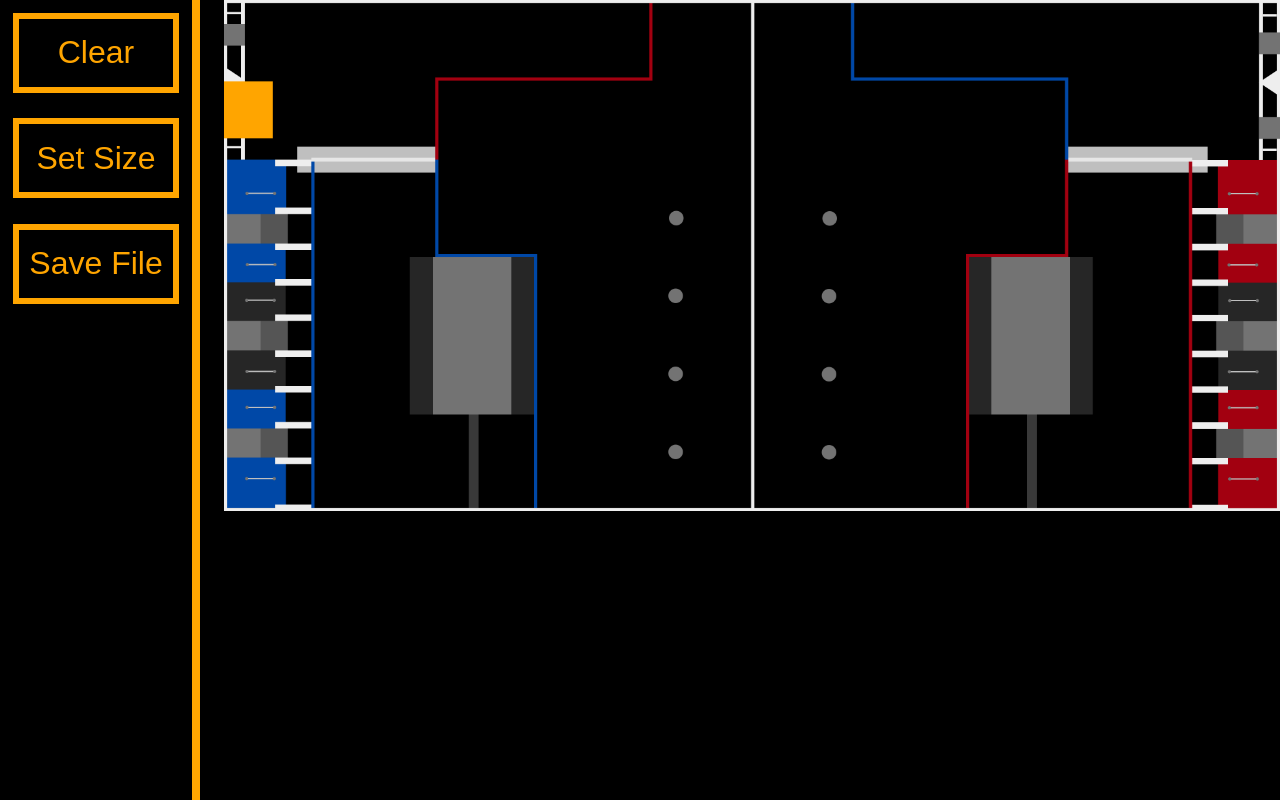
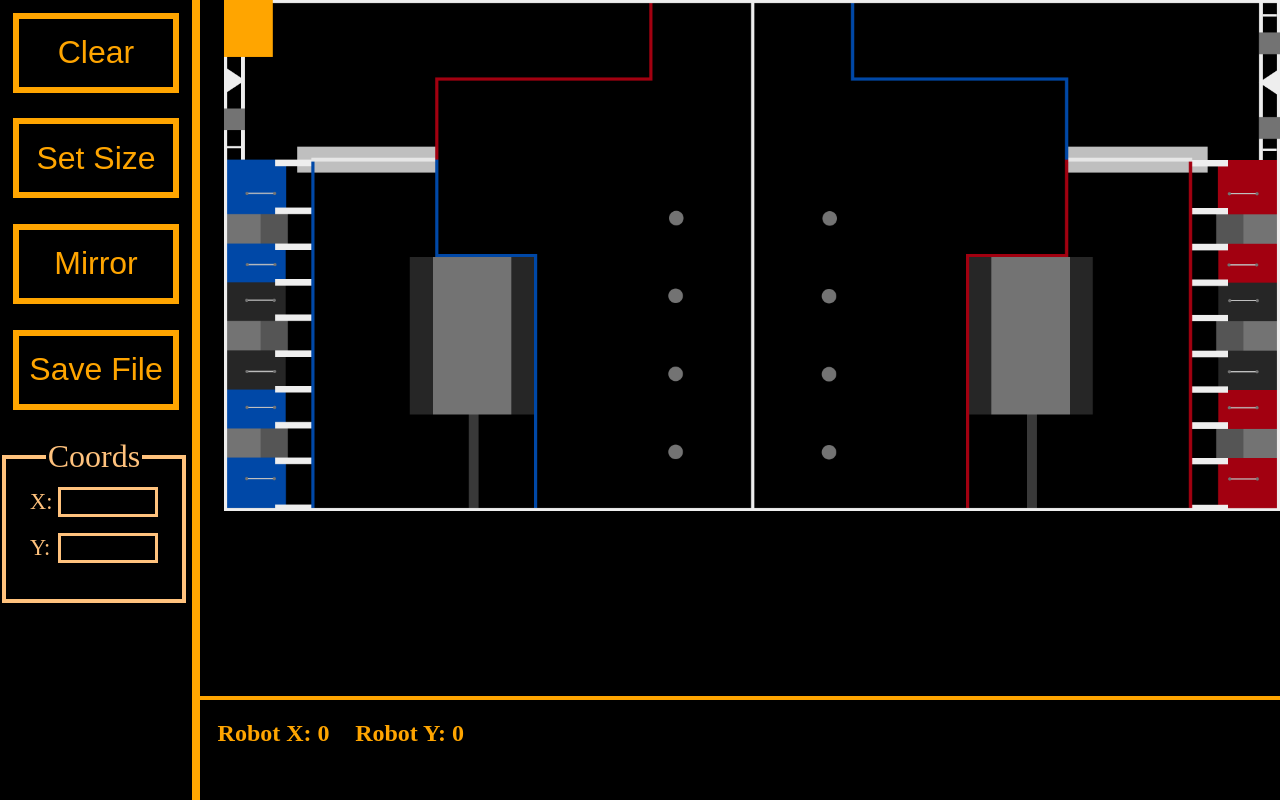
Before and after one commit to NimbleValley/PathStitcher, a plain HTML site: page editor.html in a window 1280 px wide. Drawn offline with Linux system fonts and the light colour scheme.

Commit message:
Robot is now draggable, added manual position setting

```diff
--- a/editor.html
+++ b/editor.html
@@ -11,12 +11,29 @@
 
 <body>
 
-    <canvas id="field-canvas" onmousedown="startDrag(event)"></canvas>
+    <canvas id="field-canvas" onmousedown="startDrag(event)" onmouseup="removeDrag()"></canvas>
 
-    <div class="editor-sidebar">
+    <div id="editor-sidebar">
         <button class="editor-button">Clear</button>
-        <button class="editor-button">Set Size</button>
+        <button class="editor-button" onclick="setRobotSize()">Set Size</button>
+        <button class="editor-button">Mirror</button>
         <button class="editor-button">Save File</button>
+        <fieldset id="coordinate-fieldset">
+            <legend>Coords</legend>
+            <div class="coord-container">
+                <p>X:</p>
+                <input type="text" class="coord-input" id="coord-x-input" onchange="setCoords()">
+            </div>
+            <div class="coord-container">
+                <p>Y:</p>
+                <input type="text" class="coord-input" id="coord-y-input" onchange="setCoords()">
+            </div>
+        </fieldset>
+    </div>
+
+    <div id="editor-bottom-bar">
+        <h2 id="robot-x-text" onclick="navigator.clipboard.writeText(this.innerText.substring(8));">Robot X: </h2>
+        <h2 id="robot-y-text" onclick="navigator.clipboard.writeText(this.innerText.substring(8));">Robot Y: </h2>
     </div>
 
 </body>
--- a/editor.js
+++ b/editor.js
@@ -7,7 +7,15 @@ fieldImage = new Image();
 fieldImage.src = 'field23.png';
 fieldImage.onload = () => setCanvasDimensions();
 
+const robotTextX = document.getElementById("robot-x-text");
+const robotTextY = document.getElementById("robot-y-text");
+
+const coordInputX = document.getElementById("coord-x-input");
+const coordInputY = document.getElementById("coord-y-input");
+
 var SCALE = canvas.width / 649;
+
+var lastActive = "";
 
 var ROBOT = {
     length: 30,
@@ -15,34 +23,99 @@ var ROBOT = {
     startX: 50,
     startY: 50,
     posX: 0,
-    posY: 50
+    posY: 0
+}
+
+if (localStorage.getItem("robot-length") != null && localStorage.getItem("robot-width") != null) {
+    ROBOT.length = localStorage.getItem("robot-length");
+    ROBOT.width = localStorage.getItem("robot-width");
+}
+
+var initialMouse = {
+    x: 0,
+    y: 0
 }
 
 // Window resize
 function setCanvasDimensions() {
     if (window.innerHeight > window.innerWidth) {
         canvas.height = window.innerHeight * 0.825;
-        canvas.height = window.innerHeight * 0.825 / 2.06337;;
+        canvas.height = window.innerHeight * 0.825 / 2.06337;
     } else {
         canvas.height = window.innerWidth * 0.825 / 2.06337;
         canvas.width = window.innerWidth * 0.825;
+        if (window.innerWidth * 0.825 / 2.06337 > window.innerHeight * (0.85)) {
+            canvas.height = window.innerHeight * 0.85;
+            canvas.width = window.innerHeight * (0.85 * 2.06337);
+        }
     }
     SCALE = canvas.width / 649;
     drawCanvas();
 }
 
 function drawCanvas() {
+    ctx.resetTransform();
     ctx.clearRect(0, 0, canvas.width, canvas.height);
     ctx.drawImage(fieldImage, 0, 0, canvas.width, canvas.height);
 
     // Draw robot
     ctx.fillStyle = "orange";
     ctx.fillRect(ROBOT.posX * SCALE, ROBOT.posY * SCALE, ROBOT.length * SCALE, ROBOT.width * SCALE);
+
+    robotTextX.innerText = `Robot X: ${Math.round(ROBOT.posX * 0.0254 * 1000) / 1000}`;
+    robotTextY.innerText = `Robot Y: ${Math.round(ROBOT.posY * 0.0254 * 1000) / 1000}`;
+}
+
+function update() {
+
 }
 
 function startDrag(event) {
-    console.log((window.innerWidth - event.clientX) / canvas.width);
-    ROBOT.posX = 649-(((window.innerWidth - event.clientX) / canvas.width) * 649);
-    ROBOT.posY = (((event.clientY) / canvas.height) * 319);
+    //console.log(Math.abs((event.clientY) / canvas.height * 319 - (ROBOT.posY + (ROBOT.width / 2))));
+
+    // Robot dragged
+    if (Math.abs((window.innerWidth - event.clientX) / canvas.width * 649 - (649 - (ROBOT.posX + (ROBOT.length / 2)))) < ROBOT.length / 2 && Math.abs((event.clientY) / canvas.height * 319 - (ROBOT.posY + (ROBOT.width / 2))) < ROBOT.width / 2) {
+        initialMouse.x = (window.innerWidth - event.clientX) / canvas.width * 649 - (649 - (ROBOT.posX + (ROBOT.length / 2)));
+        initialMouse.y = (event.clientY) / canvas.height * 319 - (ROBOT.posY + (ROBOT.width / 2));
+
+        lastActive = "ROBOT";
+
+        document.onmousemove = doRobotDrag;
+    }
+
     drawCanvas();
 }
+
+function doRobotDrag(event) {
+    ROBOT.posX = 649 - (((window.innerWidth - event.clientX) / canvas.width) * 649) - ROBOT.length / 2 + initialMouse.x;
+    ROBOT.posY = ((((event.clientY) / canvas.height) * 319) - ROBOT.width / 2) - initialMouse.y;
+
+    coordInputX.value = Math.round(ROBOT.posX * 0.0254 * 1000) / 1000;
+    coordInputY.value = Math.round(ROBOT.posY * 0.0254 * 1000) / 1000;
+
+    drawCanvas();
+}
+
+function removeDrag() {
+    document.onmousemove = "";
+}
+
+requestAnimationFrame(update);
+
+function setRobotSize() {
+    ROBOT.length = prompt("What is robot length, or x-value? (inches)");
+    ROBOT.width = prompt("What is robot width, or y-value? (inches)");
+
+    drawCanvas();
+
+    localStorage.setItem("robot-length", ROBOT.length);
+    localStorage.setItem("robot-width", ROBOT.width);
+}
+
+function setCoords() {
+    if (lastActive == "ROBOT") {
+        ROBOT.posX = coordInputX.value / 0.0254;
+        ROBOT.posY = coordInputY.value / 0.0254;
+        drawCanvas();
+    }
+}
--- a/styles.css
+++ b/styles.css
@@ -1,5 +1,6 @@
 :root {
     --main-background-color: black;
+    --light-orange: rgb(255, 194, 125);
 }
 
 html,
@@ -7,6 +8,7 @@ body {
     background-color: var(--main-background-color);
     margin: 0;
     padding: 0;
+    user-select: none;
 }
 
 .vertical-container {
@@ -103,7 +105,7 @@ button:hover {
     cursor: pointer;
 }
 
-.editor-sidebar {
+#editor-sidebar {
     height: 100vh;
     display: flex;
     flex-direction: column;
@@ -116,4 +118,64 @@ button:hover {
     width: 13vw;
     margin: 1vw;
     font-size: 2.5vw;
+    user-select: none;
 }
+
+#editor-bottom-bar {
+    position: absolute;
+    width: 85vw;
+    height: 12.5vh;
+    border-top: solid 0.5vh orange;
+    bottom: 0;
+    right: 0;
+    display: flex;
+}
+
+h2 {
+    color: orange;
+    margin-left: 2vw;
+    transition: 0.15s color;
+}
+
+h2:hover {
+    cursor: pointer;
+    color: var(--light-orange);
+}
+
+#coordinate-fieldset {
+    border: solid 0.5vh var(--light-orange);
+    color: var(--light-orange);
+    text-align: center;
+    margin-top: 2vh;
+    font-size: 2.5vw;
+    width: 10vw;
+}
+
+.coord-input {
+    width: 70%;
+    background-color: var(--main-background-color);
+    border: 0.4vh solid var(--light-orange);
+    transition: background-color 0.15s, color 0.15s;
+    color: var(--light-orange);
+    font-size: 1.5vw;
+}
+
+.coord-input:hover {
+    cursor: pointer;
+    background-color: var(--light-orange);
+    color: black;
+}
+
+.coord-container {
+    width: 100%;
+    display: flex;
+    height: fit-content;
+    justify-content: space-between;
+    margin-bottom: 2vh;
+    align-items: center;
+}
+
+p {
+    font-size: 1.75vw;
+    margin: 0;
+}
```
